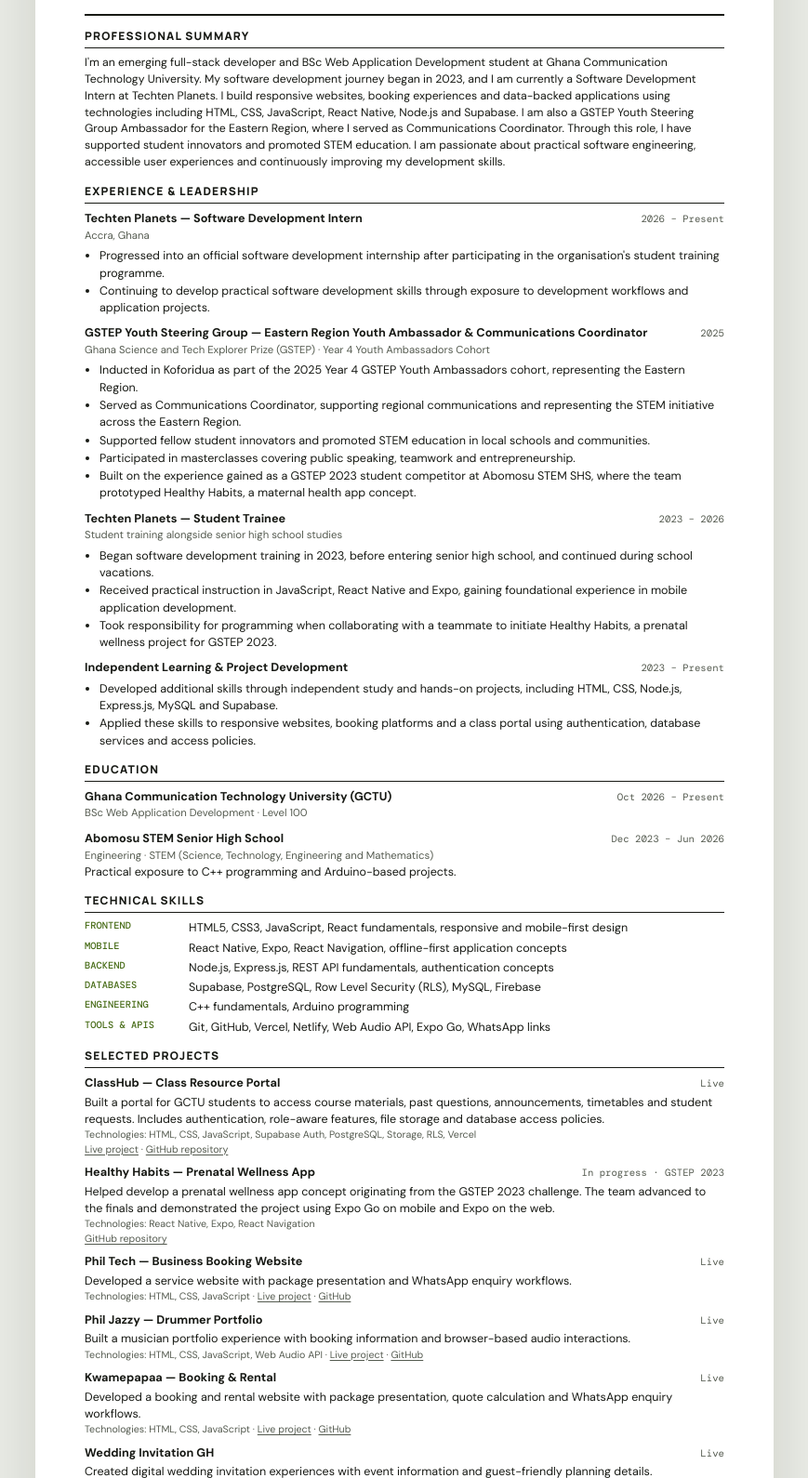
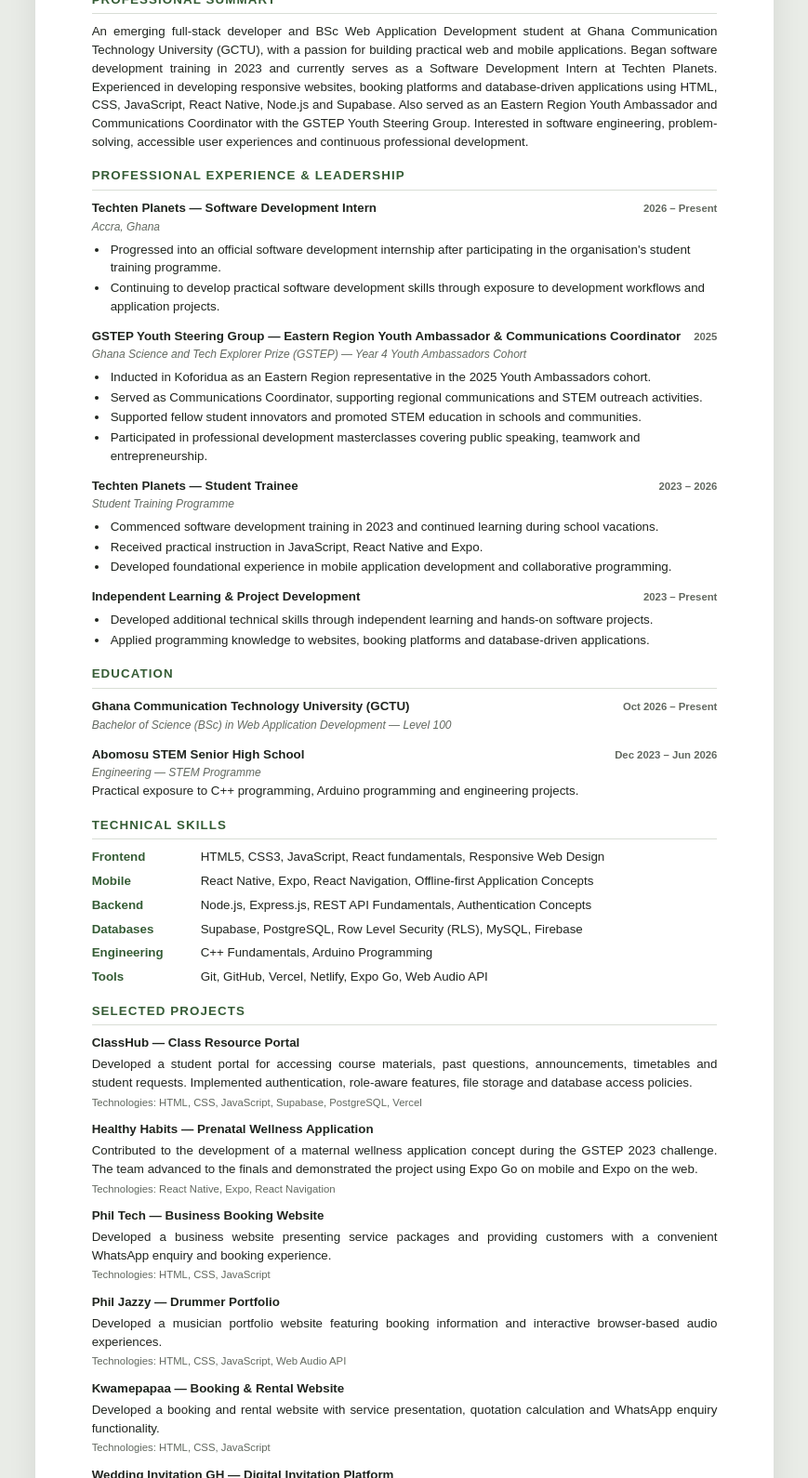
Before and after one commit to Philemon-Osae/Portfolio, a plain HTML site: page cv.html in a window 1280 px wide. Shown: the part 220-1810 px from the top of the page at 93% size, without its empty margins (205-1074 px from the left). Drawn offline with nearby package versions, Linux system fonts and the light colour scheme.

Commit message:
Update cv.html

```diff
--- a/cv.html
+++ b/cv.html
@@ -1,143 +1,111 @@
-<!doctype html>
+
+<!DOCTYPE html>
 <html lang="en">
 <head>
-  <meta charset="utf-8">
-  <meta name="viewport" content="width=device-width, initial-scale=1">
-  <meta name="description" content="CV of Philemon Osae-Hienno Kodua, an emerging full-stack developer and BSc Web Application Development student at GCTU.">
+<meta charset="UTF-8">
+<meta name="viewport" content="width=device-width, initial-scale=1.0">
+<meta name="description" content="Professional Curriculum Vitae of Philemon Osae-Hienno Kodua">
 
-  <title>Philemon Osae-Hienno Kodua — Emerging Full-Stack Developer</title>
-
-  <link rel="preconnect" href="https://fonts.googleapis.com">
-  <link rel="preconnect" href="https://fonts.gstatic.com" crossorigin>
-  <link href="https://fonts.googleapis.com/css2?family=DM+Mono:wght@400;500&family=DM+Sans:wght@400;500;600;700&family=Manrope:wght@600;700;800&display=swap" rel="stylesheet">
+<title>Curriculum Vitae | Philemon Osae-Hienno Kodua</title>
 
 <style>
+:root {
+  --ink: #20251f;
+  --muted: #626960;
+  --green: #355c35;
+  --line: #d9ded6;
+  --soft: #f3f6f1;
+}
+
+* {
+  box-sizing: border-box;
+}
+
 @page {
   size: A4;
-      margin: 13mm 14mm;
-    }
-
-    :root {
-      --ink: #171914;
-      --muted: #555b50;
-      --line: #d8dbd1;
-      --accent: #496d19;
-      --soft: #f2f4ed;
-    }
-
-    * { box-sizing: border-box; }
-
-    html {
-      -webkit-print-color-adjust: exact;
-      print-color-adjust: exact;
+  margin: 14mm 16mm;
 }
 
 body {
   margin: 0;
-      background: #e9ebe5;
+  background: #e9ece7;
   color: var(--ink);
-      font: 9.4pt/1.46 "DM Sans", Arial, sans-serif;
-    }
-
-    a {
-      color: inherit;
-      text-decoration: none;
-    }
-
-    .toolbar {
-      position: sticky;
-      top: 0;
-      z-index: 5;
-      display: flex;
-      justify-content: center;
-      gap: 10px;
-      padding: 12px;
-      background: rgba(233,235,229,.94);
-      backdrop-filter: blur(10px);
-    }
-
-    .toolbar a,
-    .toolbar button {
-      border: 1px solid #cbd0c3;
-      border-radius: 999px;
-      padding: 9px 15px;
-      background: #fff;
-      color: #171914;
-      font: 700 12px "DM Sans", sans-serif;
-      cursor: pointer;
-    }
-
-    .toolbar button {
-      background: #171914;
-      color: #fff;
-      border-color: #171914;
+  font-family: Arial, Helvetica, sans-serif;
+  font-size: 10pt;
+  line-height: 1.48;
 }
 
 .sheet {
   width: 210mm;
   min-height: 297mm;
-      margin: 20px auto;
-      padding: 13mm 14mm;
-      background: #fff;
-      box-shadow: 0 15px 55px rgba(20,25,15,.13);
+  margin: 25px auto;
+  padding: 14mm 16mm;
+  background: white;
+  box-shadow: 0 5px 30px rgba(0,0,0,.09);
 }
 
 header {
-      display: grid;
-      grid-template-columns: 1fr auto;
-      gap: 20px;
-      align-items: end;
-      padding-bottom: 14px;
-      border-bottom: 2px solid var(--ink);
+  border-bottom: 3px solid var(--green);
+  padding-bottom: 17px;
+  margin-bottom: 17px;
 }
 
 h1 {
   margin: 0;
-      font: 800 25pt/.99 "Manrope", sans-serif;
-      letter-spacing: -.055em;
+  font-size: 25pt;
+  line-height: 1.15;
+  letter-spacing: -.7px;
+  font-weight: 800;
 }
 
 .headline {
-      margin-top: 8px;
-      color: var(--accent);
-      font: 500 8.5pt "DM Mono", monospace;
-      letter-spacing: .06em;
+  margin-top: 7px;
+  color: var(--green);
+  font-size: 10pt;
+  font-weight: bold;
+  letter-spacing: 1px;
   text-transform: uppercase;
 }
 
 .contact {
-      text-align: right;
+  display: flex;
+  flex-wrap: wrap;
+  gap: 5px 18px;
+  margin-top: 12px;
   color: var(--muted);
-      font-size: 8.1pt;
-      line-height: 1.7;
+  font-size: 9pt;
 }
 
-    .contact a { color: var(--ink); }
+section {
+  margin-top: 17px;
+  break-inside: auto;
+}
 
-    section {
-      margin-top: 13px;
+h2 {
+  margin: 0 0 9px;
+  padding-bottom: 5px;
+  color: var(--green);
+  border-bottom: 1px solid var(--line);
+  font-size: 10pt;
+  font-weight: 800;
+  letter-spacing: 1.1px;
+  text-transform: uppercase;
+}
+
+p {
+  margin: 0;
+}
+
+.summary {
+  text-align: justify;
+}
+
+.entry {
+  margin-bottom: 12px;
   break-inside: avoid;
 }
 
-    h2 {
-      margin: 0 0 7px;
-      padding-bottom: 4px;
-      border-bottom: 1px solid var(--ink);
-      font: 800 9pt "Manrope", sans-serif;
-      letter-spacing: .1em;
-      text-transform: uppercase;
-    }
-
-    p { margin: 0; }
-
-    .summary { font-size: 9.2pt; }
-
-    .entry {
-      margin: 0 0 9px;
-      break-inside: avoid;
-    }
-
-    .row {
+.entry-header {
   display: flex;
   justify-content: space-between;
   align-items: baseline;
@@ -146,168 +114,191 @@
 
 h3 {
   margin: 0;
-      font-size: 9.5pt;
+  font-size: 10pt;
   font-weight: 700;
 }
 
 .date {
+  flex-shrink: 0;
   color: var(--muted);
-      white-space: nowrap;
-      font: 8pt "DM Mono", monospace;
+  font-size: 8.5pt;
+  font-weight: 600;
 }
 
 .sub {
-      margin-top: 1px;
+  margin-top: 2px;
+  color: var(--muted);
+  font-size: 9pt;
+  font-style: italic;
+}
+
+ul {
+  margin: 5px 0 0;
+  padding-left: 18px;
+}
+
+li {
+  margin: 2px 0;
+  padding-left: 2px;
+}
+
+.skills {
+  display: grid;
+  grid-template-columns: 105px 1fr;
+  gap: 6px 12px;
+}
+
+.skill-label {
+  color: var(--green);
+  font-weight: bold;
+}
+
+.project {
+  margin-bottom: 11px;
+  break-inside: avoid;
+}
+
+.project p {
+  margin-top: 3px;
+  text-align: justify;
+}
+
+.stack {
+  margin-top: 3px;
   color: var(--muted);
   font-size: 8.5pt;
 }
 
-    ul {
-      margin: 4px 0 0;
-      padding-left: 16px;
+.reference {
+  background: var(--soft);
+  padding: 10px 13px;
+  border-left: 3px solid var(--green);
 }
 
-    li { margin: 1px 0; }
-
-    .skills {
-      display: grid;
-      grid-template-columns: 27mm 1fr;
-      gap: 3px 10px;
-      margin: 0;
+.reference strong {
+  display: block;
+  margin-bottom: 2px;
 }
 
-    .skills dt {
-      font: 500 7.8pt "DM Mono", monospace;
-      color: var(--accent);
-      text-transform: uppercase;
+footer {
+  margin-top: 18px;
+  padding-top: 8px;
+  border-top: 1px solid var(--line);
+  color: var(--muted);
+  font-size: 8pt;
+  text-align: center;
 }
 
-    .skills dd { margin: 0; }
-
-    .project { margin-bottom: 8px; }
-
-    .project p { margin-top: 2px; }
-
-    .project .stack {
-      color: var(--muted);
-      font-size: 8pt;
+@media screen and (max-width: 760px) {
+  body {
+    background: white;
   }
-
-    .project a {
-      text-decoration: underline;
-      text-underline-offset: 2px;
-    }
-
-    .footer-note {
-      margin-top: 12px;
-      padding-top: 7px;
-      border-top: 1px solid var(--line);
-      color: var(--muted);
-      font-size: 7.7pt;
-    }
-
-    @media (max-width: 760px) {
-      body { background: #fff; }
-
-      .toolbar { position: static; }
 
   .sheet {
     width: 100%;
-        min-height: 0;
+    min-height: auto;
     margin: 0;
-        padding: 24px 20px;
+    padding: 25px 20px;
     box-shadow: none;
   }
 
-      header { grid-template-columns: 1fr; }
-
-      .contact { text-align: left; }
-
-      .row {
-        align-items: flex-start;
-        flex-direction: column;
-        gap: 0;
+  h1 {
+    font-size: 22pt;
   }
 
-      .date { white-space: normal; }
+  .entry-header {
+    flex-direction: column;
+    gap: 1px;
+  }
 
   .skills {
     grid-template-columns: 1fr;
-        gap: 1px;
+    gap: 2px;
   }
 
-      .skills dd { margin-bottom: 6px; }
+  .skill-label {
+    margin-top: 5px;
+  }
 }
 
 @media print {
   body {
-        background: #fff;
+    background: white;
     font-size: 9pt;
   }
 
-      .toolbar { display: none; }
-
   .sheet {
     width: auto;
-        min-height: 0;
+    min-height: auto;
     margin: 0;
     padding: 0;
     box-shadow: none;
   }
 
-      a { text-decoration: none; }
+  header,
+  h2 {
+    break-after: avoid;
+  }
+
+  .entry,
+  .project,
+  .reference {
+    break-inside: avoid;
+  }
+
+  section {
+    margin-top: 13px;
+  }
+
+  footer {
+    margin-top: 12px;
+  }
 }
 </style>
 </head>
 
 <body>
 
-  <div class="toolbar">
-    <a href="index.html">Back to portfolio</a>
-    <button type="button" onclick="window.print()">Save as PDF</button>
-  </div>
-
 <main class="sheet">
 
 <header>
-      <div>
   <h1>Philemon Osae-Hienno Kodua</h1>
+
   <div class="headline">
-          Emerging Full-Stack Developer · Web & Mobile Applications
-        </div>
+    Emerging Full-Stack Developer | Web & Mobile Applications
   </div>
 
   <div class="contact">
-        <div>Accra, Ghana</div>
-        <div>
-          <a href="tel:+233206834470">+233 20 683 4470</a>
-        </div>
-        <div>
-          <a href="mailto:philemonosae1@gmail.com">philemonosae1@gmail.com</a>
-        </div>
-        <div>
-          <a href="https://philemon-portfolio-ten.vercel.app">Portfolio</a>
-          ·
-          <a href="https://github.com/Philemon-Osae">GitHub</a>
-        </div>
-        <div>
-          <a href="https://www.linkedin.com/in/philemon-osae-hienno-kodua-650492304">LinkedIn</a>
-        </div>
+    <span>Accra, Ghana</span>
+    <span>+233 20 683 4470</span>
+    <span>philemonosae1@gmail.com</span>
   </div>
 </header>
 
 <section>
   <h2>Professional Summary</h2>
+
   <p class="summary">
-        I'm an emerging full-stack developer and BSc Web Application Development student at Ghana Communication Technology University. My software development journey began in 2023, and I am currently a Software Development Intern at Techten Planets. I build responsive websites, booking experiences and data-backed applications using technologies including HTML, CSS, JavaScript, React Native, Node.js and Supabase. I am also a GSTEP Youth Steering Group Ambassador for the Eastern Region, where I served as Communications Coordinator. Through this role, I have supported student innovators and promoted STEM education. I am passionate about practical software engineering, accessible user experiences and continuously improving my development skills.
+    An emerging full-stack developer and BSc Web Application
+    Development student at Ghana Communication Technology University
+    (GCTU), with a passion for building practical web and mobile
+    applications. Began software development training in 2023 and
+    currently serves as a Software Development Intern at Techten
+    Planets. Experienced in developing responsive websites, booking
+    platforms and database-driven applications using HTML, CSS,
+    JavaScript, React Native, Node.js and Supabase. Also served as an
+    Eastern Region Youth Ambassador and Communications Coordinator
+    with the GSTEP Youth Steering Group. Interested in software
+    engineering, problem-solving, accessible user experiences and
+    continuous professional development.
   </p>
 </section>
 
 <section>
-      <h2>Experience & Leadership</h2>
+  <h2>Professional Experience & Leadership</h2>
 
   <div class="entry">
-        <div class="row">
+    <div class="entry-header">
       <h3>Techten Planets — Software Development Intern</h3>
       <span class="date">2026 – Present</span>
     </div>
@@ -319,41 +310,40 @@
   </div>
 
   <div class="entry">
-        <div class="row">
+    <div class="entry-header">
       <h3>GSTEP Youth Steering Group — Eastern Region Youth Ambassador & Communications Coordinator</h3>
       <span class="date">2025</span>
     </div>
-        <div class="sub">Ghana Science and Tech Explorer Prize (GSTEP) · Year 4 Youth Ambassadors Cohort</div>
+    <div class="sub">Ghana Science and Tech Explorer Prize (GSTEP) — Year 4 Youth Ambassadors Cohort</div>
     <ul>
-          <li>Inducted in Koforidua as part of the 2025 Year 4 GSTEP Youth Ambassadors cohort, representing the Eastern Region.</li>
-          <li>Served as Communications Coordinator, supporting regional communications and representing the STEM initiative across the Eastern Region.</li>
-          <li>Supported fellow student innovators and promoted STEM education in local schools and communities.</li>
-          <li>Participated in masterclasses covering public speaking, teamwork and entrepreneurship.</li>
-          <li>Built on the experience gained as a GSTEP 2023 student competitor at Abomosu STEM SHS, where the team prototyped Healthy Habits, a maternal health app concept.</li>
+      <li>Inducted in Koforidua as an Eastern Region representative in the 2025 Youth Ambassadors cohort.</li>
+      <li>Served as Communications Coordinator, supporting regional communications and STEM outreach activities.</li>
+      <li>Supported fellow student innovators and promoted STEM education in schools and communities.</li>
+      <li>Participated in professional development masterclasses covering public speaking, teamwork and entrepreneurship.</li>
     </ul>
   </div>
 
   <div class="entry">
-        <div class="row">
+    <div class="entry-header">
       <h3>Techten Planets — Student Trainee</h3>
       <span class="date">2023 – 2026</span>
     </div>
-        <div class="sub">Student training alongside senior high school studies</div>
+    <div class="sub">Student Training Programme</div>
     <ul>
-          <li>Began software development training in 2023, before entering senior high school, and continued during school vacations.</li>
-          <li>Received practical instruction in JavaScript, React Native and Expo, gaining foundational experience in mobile application development.</li>
-          <li>Took responsibility for programming when collaborating with a teammate to initiate Healthy Habits, a prenatal wellness project for GSTEP 2023.</li>
+      <li>Commenced software development training in 2023 and continued learning during school vacations.</li>
+      <li>Received practical instruction in JavaScript, React Native and Expo.</li>
+      <li>Developed foundational experience in mobile application development and collaborative programming.</li>
     </ul>
   </div>
 
   <div class="entry">
-        <div class="row">
+    <div class="entry-header">
       <h3>Independent Learning & Project Development</h3>
       <span class="date">2023 – Present</span>
     </div>
     <ul>
-          <li>Developed additional skills through independent study and hands-on projects, including HTML, CSS, Node.js, Express.js, MySQL and Supabase.</li>
-          <li>Applied these skills to responsive websites, booking platforms and a class portal using authentication, database services and access policies.</li>
+      <li>Developed additional technical skills through independent learning and hands-on software projects.</li>
+      <li>Applied programming knowledge to websites, booking platforms and database-driven applications.</li>
     </ul>
   </div>
 </section>
@@ -362,176 +352,159 @@
   <h2>Education</h2>
 
   <div class="entry">
-        <div class="row">
+    <div class="entry-header">
       <h3>Ghana Communication Technology University (GCTU)</h3>
       <span class="date">Oct 2026 – Present</span>
     </div>
-        <div class="sub">BSc Web Application Development · Level 100</div>
+    <div class="sub">Bachelor of Science (BSc) in Web Application Development — Level 100</div>
   </div>
 
   <div class="entry">
-        <div class="row">
+    <div class="entry-header">
       <h3>Abomosu STEM Senior High School</h3>
       <span class="date">Dec 2023 – Jun 2026</span>
     </div>
-        <div class="sub">
-          Engineering · STEM (Science, Technology, Engineering and Mathematics)
-        </div>
-        <p>Practical exposure to C++ programming and Arduino-based projects.</p>
+    <div class="sub">Engineering — STEM Programme</div>
+    <p>Practical exposure to C++ programming, Arduino programming and engineering projects.</p>
   </div>
 </section>
 
 <section>
   <h2>Technical Skills</h2>
 
-      <dl class="skills">
-        <dt>Frontend</dt>
-        <dd>HTML5, CSS3, JavaScript, React fundamentals, responsive and mobile-first design</dd>
+  <div class="skills">
+    <div class="skill-label">Frontend</div>
+    <div>HTML5, CSS3, JavaScript, React fundamentals, Responsive Web Design</div>
 
-        <dt>Mobile</dt>
-        <dd>React Native, Expo, React Navigation, offline-first application concepts</dd>
+    <div class="skill-label">Mobile</div>
+    <div>React Native, Expo, React Navigation, Offline-first Application Concepts</div>
 
-        <dt>Backend</dt>
-        <dd>Node.js, Express.js, REST API fundamentals, authentication concepts</dd>
+    <div class="skill-label">Backend</div>
+    <div>Node.js, Express.js, REST API Fundamentals, Authentication Concepts</div>
 
-        <dt>Databases</dt>
-        <dd>Supabase, PostgreSQL, Row Level Security (RLS), MySQL, Firebase</dd>
+    <div class="skill-label">Databases</div>
+    <div>Supabase, PostgreSQL, Row Level Security (RLS), MySQL, Firebase</div>
 
-        <dt>Engineering</dt>
-        <dd>C++ fundamentals, Arduino programming</dd>
+    <div class="skill-label">Engineering</div>
+    <div>C++ Fundamentals, Arduino Programming</div>
 
-        <dt>Tools & APIs</dt>
-        <dd>Git, GitHub, Vercel, Netlify, Web Audio API, Expo Go, WhatsApp links</dd>
-      </dl>
+    <div class="skill-label">Tools</div>
+    <div>Git, GitHub, Vercel, Netlify, Expo Go, Web Audio API</div>
+  </div>
 </section>
 
 <section>
   <h2>Selected Projects</h2>
 
   <div class="project">
-        <div class="row">
     <h3>ClassHub — Class Resource Portal</h3>
-          <span class="date">Live</span>
-        </div>
     <p>
-          Built a portal for GCTU students to access course materials, past questions, announcements, timetables and student requests. Includes authentication, role-aware features, file storage and database access policies.
+      Developed a student portal for accessing course materials,
+      past questions, announcements, timetables and student requests.
+      Implemented authentication, role-aware features, file storage
+      and database access policies.
     </p>
     <div class="stack">
-          Technologies: HTML, CSS, JavaScript, Supabase Auth, PostgreSQL, Storage, RLS, Vercel
-        </div>
-        <div class="stack">
-          <a href="https://classhub2.vercel.app">Live project</a> ·
-          <a href="https://github.com/Philemon-Osae/classhub2">GitHub repository</a>
+      Technologies: HTML, CSS, JavaScript, Supabase, PostgreSQL, Vercel
     </div>
   </div>
 
   <div class="project">
-        <div class="row">
-          <h3>Healthy Habits — Prenatal Wellness App</h3>
-          <span class="date">In progress · GSTEP 2023</span>
-        </div>
+    <h3>Healthy Habits — Prenatal Wellness Application</h3>
     <p>
-          Helped develop a prenatal wellness app concept originating from the GSTEP 2023 challenge. The team advanced to the finals and demonstrated the project using Expo Go on mobile and Expo on the web.
+      Contributed to the development of a maternal wellness
+      application concept during the GSTEP 2023 challenge.
+      The team advanced to the finals and demonstrated the project
+      using Expo Go on mobile and Expo on the web.
     </p>
     <div class="stack">
       Technologies: React Native, Expo, React Navigation
     </div>
+  </div>
+
+  <div class="project">
+    <h3>Phil Tech — Business Booking Website</h3>
+    <p>
+      Developed a business website presenting service packages
+      and providing customers with a convenient WhatsApp enquiry
+      and booking experience.
+    </p>
     <div class="stack">
-          <a href="https://github.com/Philemon-Osae/healthyHabits">GitHub repository</a>
+      Technologies: HTML, CSS, JavaScript
     </div>
   </div>
 
   <div class="project">
-        <div class="row">
-          <h3>Phil Tech — Business Booking Website</h3>
-          <span class="date">Live</span>
-        </div>
+    <h3>Phil Jazzy — Drummer Portfolio</h3>
     <p>
-          Developed a service website with package presentation and WhatsApp enquiry workflows.
+      Developed a musician portfolio website featuring booking
+      information and interactive browser-based audio experiences.
     </p>
     <div class="stack">
-          Technologies: HTML, CSS, JavaScript ·
-          <a href="https://phil-tech-two.vercel.app">Live project</a> ·
-          <a href="https://github.com/Philemon-Osae/phil-tech">GitHub</a>
+      Technologies: HTML, CSS, JavaScript, Web Audio API
     </div>
   </div>
 
   <div class="project">
-        <div class="row">
-          <h3>Phil Jazzy — Drummer Portfolio</h3>
-          <span class="date">Live</span>
-        </div>
+    <h3>Kwamepapaa — Booking & Rental Website</h3>
     <p>
-          Built a musician portfolio experience with booking information and browser-based audio interactions.
+      Developed a booking and rental website with service
+      presentation, quotation calculation and WhatsApp enquiry
+      functionality.
     </p>
     <div class="stack">
-          Technologies: HTML, CSS, JavaScript, Web Audio API ·
-          <a href="https://phil-jazzy.netlify.app">Live project</a> ·
-          <a href="https://github.com/Philemon-Osae/Phil-Jazzy">GitHub</a>
+      Technologies: HTML, CSS, JavaScript
     </div>
   </div>
 
   <div class="project">
-        <div class="row">
-          <h3>Kwamepapaa — Booking & Rental</h3>
-          <span class="date">Live</span>
-        </div>
+    <h3>Wedding Invitation GH — Digital Invitation Platform</h3>
     <p>
-          Developed a booking and rental website with package presentation, quote calculation and WhatsApp enquiry workflows.
+      Created digital wedding invitation experiences featuring
+      event information and guest-friendly planning details.
     </p>
     <div class="stack">
-          Technologies: HTML, CSS, JavaScript ·
-          <a href="https://kwamepapaa.netlify.app">Live project</a> ·
-          <a href="https://github.com/Philemon-Osae/Kwamepapa-s-site">GitHub</a>
+      Technologies: HTML, CSS, JavaScript
     </div>
   </div>
 
   <div class="project">
-        <div class="row">
-          <h3>Wedding Invitation GH</h3>
-          <span class="date">Live</span>
-        </div>
+    <h3>Adom Trombonist — Musician Website</h3>
     <p>
-          Created digital wedding invitation experiences with event information and guest-friendly planning details.
+      Developed a musician portfolio website designed to introduce
+      the performer and provide visitors with a way to connect.
     </p>
     <div class="stack">
-          Technologies: HTML, CSS, JavaScript ·
-          <a href="https://weddinginvitation-gh.netlify.app">Version 1</a> ·
-          <a href="https://wedding-invitation-gh.netlify.app">Version 2</a> ·
-          <a href="https://github.com/Philemon-Osae/wed">GitHub repository</a>
-        </div>
-      </div>
-
-      <div class="project">
-        <div class="row">
-          <h3>Adom Trombonist — Musician Website</h3>
-          <span class="date">Live</span>
-        </div>
-        <p>
-          Built a musician portfolio website designed to introduce the performer and help visitors connect.
-        </p>
-        <div class="stack">
-          Technologies: HTML, CSS, JavaScript ·
-          <a href="https://adom-the-trombonist-gh.netlify.app">Live project</a> ·
-          <a href="https://github.com/Philemon-Osae/Adom-s-site">GitHub</a>
+      Technologies: HTML, CSS, JavaScript
     </div>
   </div>
 </section>
 
 <section>
-      <h2>Achievements & Leadership</h2>
+  <h2>Achievements & Professional Development</h2>
+
   <ul>
-        <li><b>GSTEP 2023 Finalist</b> — Healthy Habits project team; selected and advanced to the final stage, where the team demonstrated its project.</li>
-        <li><b>GSTEP Youth Steering Group Ambassador — Eastern Region</b> — Inducted in Koforidua as part of the 2025 Year 4 cohort.</li>
-        <li><b>Communications Coordinator</b> — GSTEP Youth Steering Group; supported regional communications, STEM outreach and student innovators.</li>
-        <li><b>Professional Development</b> — Completed GSTEP masterclasses in public speaking, teamwork and entrepreneurship.</li>
+    <li><strong>GSTEP 2023 Finalist:</strong> Member of the Healthy Habits project team, which advanced to the final stage and demonstrated its application.</li>
+    <li><strong>GSTEP Youth Ambassador:</strong> Selected and inducted into the 2025 Year 4 Youth Ambassadors cohort, representing the Eastern Region.</li>
+    <li><strong>Communications Coordinator:</strong> Served on the GSTEP Youth Steering Group, supporting regional communications and STEM outreach.</li>
+    <li><strong>Professional Development:</strong> Participated in masterclasses on public speaking, teamwork and entrepreneurship.</li>
   </ul>
 </section>
 
-    <div class="footer-note">
-      Portfolio and project demonstrations are available through the links above. References available upon request.
+<section>
+  <h2>References</h2>
+
+  <div class="reference">
+    <strong>Techten Planets</strong>
+    <span>Contact: 0596905337</span>
   </div>
+</section>
+
+<footer>
+  Curriculum Vitae — Philemon Osae-Hienno Kodua
+</footer>
 
 </main>
+
 </body>
 </html>
```
Lines whose indentation alone changed are shown as unchanged.
